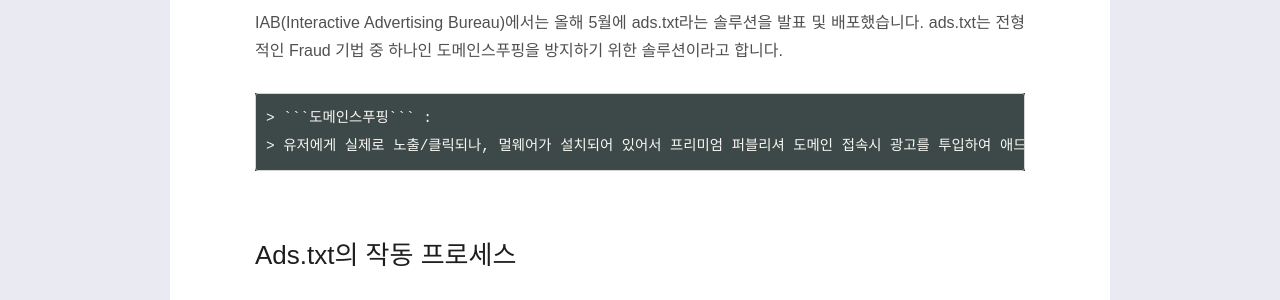
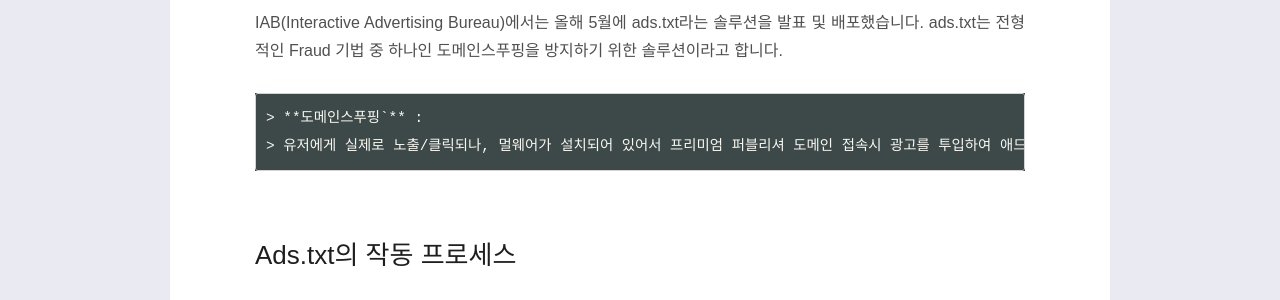
Before and after one commit to mobidays-dev/mobilab, a Jekyll site: the page built from _posts/2017-10-25-Ad-Fruad-그리고-ads-txt.md, in a window 1280 px wide and 900 px high, scrolled down 568 px. Shown: the part 150-450 px from the top of the window. Built offline with Jekyll 4.4.1, drawn with Linux system fonts in a browser that asks for light colours; comment, search, counter and statistics services are not loaded.

Commit message:
contents added

````diff
--- a/_posts/2017-10-25-Ad-Fruad-그리고-ads-txt.md
+++ b/_posts/2017-10-25-Ad-Fruad-그리고-ads-txt.md
@@ -17,7 +17,7 @@
 IAB(Interactive Advertising Bureau)에서는 올해 5월에 ads.txt라는 솔루션을 발표 및 배포했습니다.
 ads.txt는 전형적인 Fraud 기법 중 하나인 도메인스푸핑을 방지하기 위한 솔루션이라고 합니다.
 
-    > ```도메인스푸핑``` :
+    > **도메인스푸핑`** :
     > 유저에게 실제로 노출/클릭되나, 멀웨어가 설치되어 있어서 프리미엄 퍼블리셔 도메인 접속시 광고를 투입하여 애드익스체인지에 프리미엄 퍼블리셔의 이름으로 비딩을 하거나, 애드태그를 조작하여 실제 노출되거나 클릭한 사이트가 아닌 광고를 유도하는 사이트도메인으로 바꾸는 FRAUD기법
 
 
````
Also changed, not shown: _authors/hyunbyn.jang.md (added, +7 -0 lines), _posts/2017-07-28-효율-중심의-모바일-Ad-Tech-트렌드.md (+1 -1 lines), static/authors/hyunbyn.jang.png (added).
